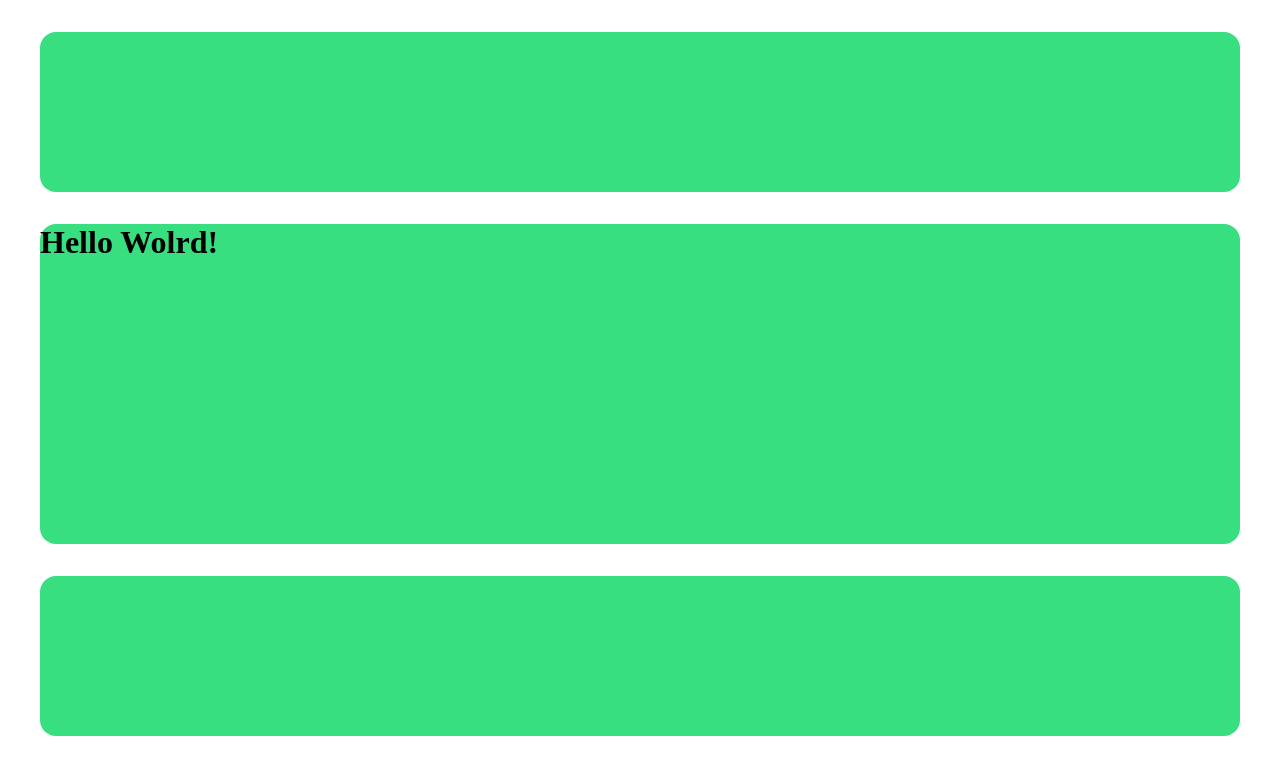
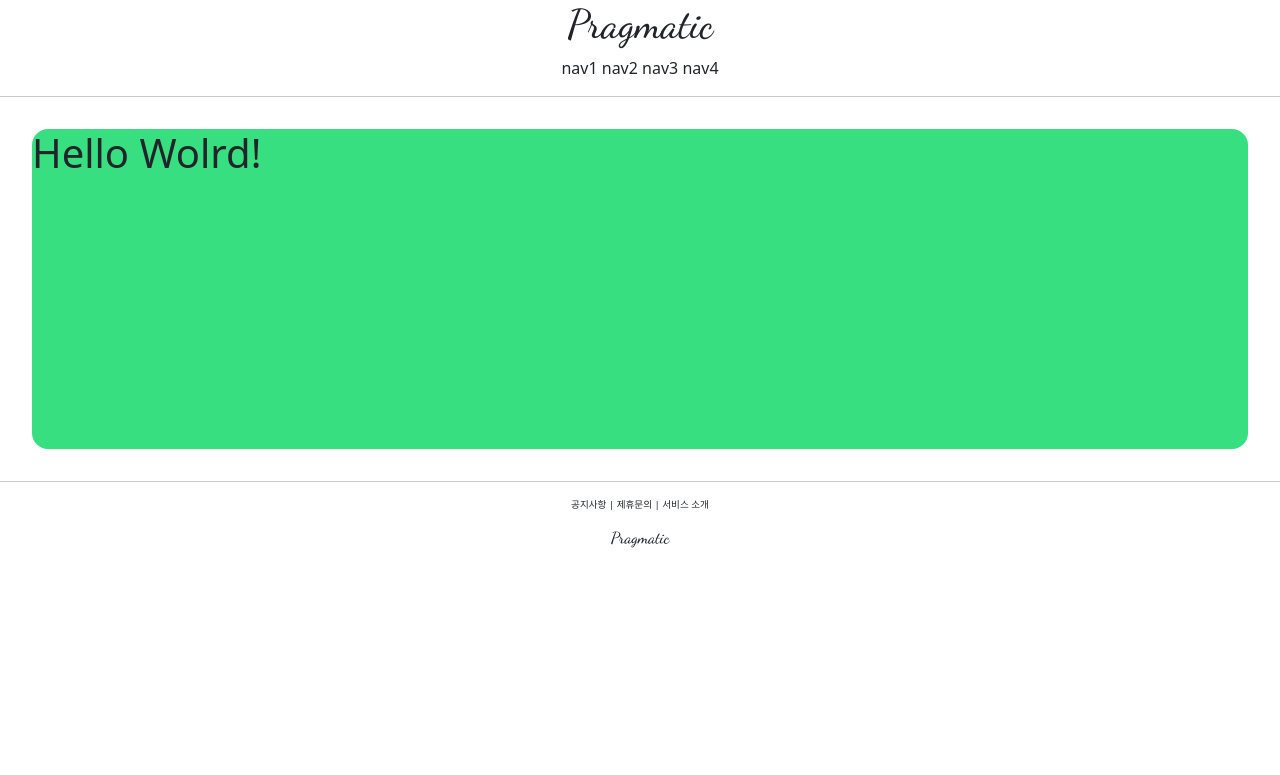
Before and after one commit to lifeisgouda/django-pinterest-clone-coding, a Django app: page /account/hello_world/ in a window 1280 px wide. Shown: the top 775 px of the page. Run offline with Django 3.2, Linux system fonts and the light colour scheme.

Commit message:
django course 10 commit

```diff
--- a/templates/base.html
+++ b/templates/base.html
@@ -6,8 +6,12 @@
 <body>
     {% include 'header.html' %}
 
+    <hr>
+
     {% block content %}
     {% endblock %}
+
+    <hr>
 
     {% include 'footer.html' %}
 
--- a/templates/footer.html
+++ b/templates/footer.html
@@ -1,3 +1,10 @@
-<div style="height: 10rem; background-color: #38df81; border-radius: 1rem; margin: 2rem;">
-
-</div>
+    <div style="text-align: center; margin-top: 2rem 0;">
+        <div style="font-size: .6rem;">
+            <span>공지사항</span>  |
+            <span>제휴문의</span>  |
+            <span>서비스 소개</span>
+        </div>
+        <div style="margin-top: 1rem; font-family: 'Dancing Script', cursive;">
+            <h6>Pragmatic</h6>
+        </div>
+    </div>
--- a/templates/head.html
+++ b/templates/head.html
@@ -1,4 +1,13 @@
 <head>
     <meta charset="UTF-8">
     <title>Django Clone Coding</title>
+
+    <!-- BOOTSTRAP LINK   -->
+    <link href="https://cdn.jsdelivr.net/npm/bootstrap@5.1.3/dist/css/bootstrap.min.css" rel="stylesheet" integrity="sha384-1BmE4kWBq78iYhFldvKuhfTAU6auU8tT94WrHftjDbrCEXSU1oBoqyl2QvZ6jIW3" crossorigin="anonymous">
+
+    <!-- GOOGLE FONT LINK-->
+    <link rel="preconnect" href="https://fonts.googleapis.com">
+    <link rel="preconnect" href="https://fonts.gstatic.com" crossorigin>
+    <link href="https://fonts.googleapis.com/css2?family=Dancing+Script:wght@500&display=swap" rel="stylesheet">
+    <!-- font-family: 'Dancing Script', cursive;-->
 </head>
--- a/templates/header.html
+++ b/templates/header.html
@@ -1,3 +1,11 @@
-<div style="height: 10rem; background-color: #38df81; border-radius: 1rem; margin: 2rem;">
-
-</div>
+    <div style="text-align: center; margin-bottom: 2rem 0;">
+        <div>
+            <h1 style="font-family: 'Dancing Script', cursive;">Pragmatic</h1>
+        </div>
+        <div>
+            <span>nav1</span>
+            <span>nav2</span>
+            <span>nav3</span>
+            <span>nav4</span>
+        </div>
+    </div>
```
